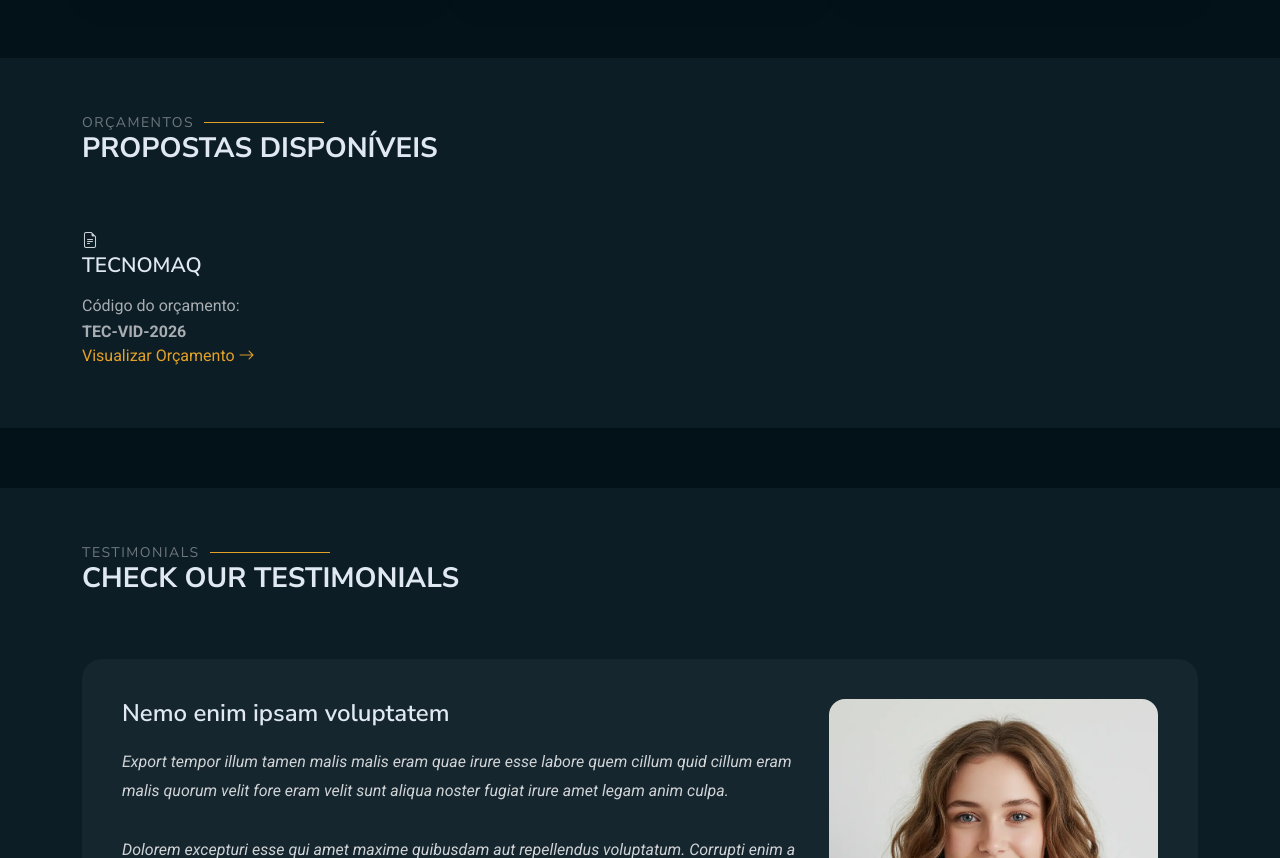
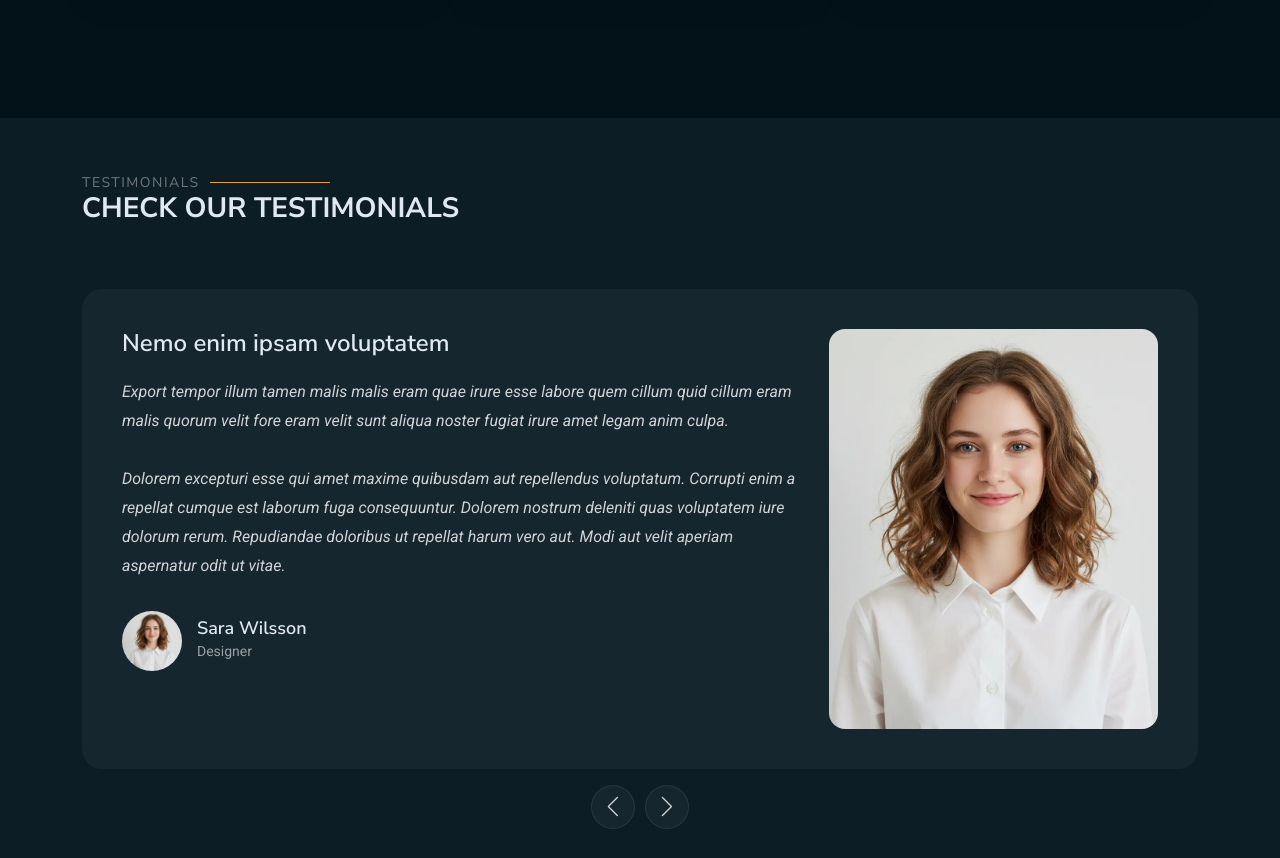
Before and after one commit to MicaelDosSantos/rpvideomaker, a plain HTML site: page index.html in a window 1280 px wide. Shown: the part 5255-6113 px from the top of the page. Drawn offline with Linux system fonts and the light colour scheme.

Commit message:
ocultar orcamento

```diff
--- a/index.html
+++ b/index.html
@@ -726,7 +726,7 @@
       </section><!-- /Pricing Section -->
 
       <!-- Orçamentos Section -->
-      <section id="orcamentos" class="section light-background">
+      <!-- <section id="orcamentos" class="section light-background">
 
         <div class="container section-title" data-aos="fade-up">
           <h2>Orçamentos</h2>
@@ -740,7 +740,6 @@
 
           <div class="row g-4">
 
-            <!-- Orçamento -->
             <div class="col-lg-4 col-md-6">
               <div class="service-card position-relative z-1">
 
@@ -754,7 +753,6 @@
                   <strong>TEC-VID-2026</strong>
                 </p>
 
-                <!-- LINK PARA PÁGINA OCULTA -->
                 <a href="orcamento.html?doc=orcamentos/tecnomaq/tecnomaq.pdf" class="service-btn">
                   Visualizar Orçamento
                   <i class="bi bi-arrow-right"></i>
@@ -767,7 +765,7 @@
 
         </div>
 
-      </section>
+      </section> -->
 
 
     </section><!-- /Steps Section -->
```
